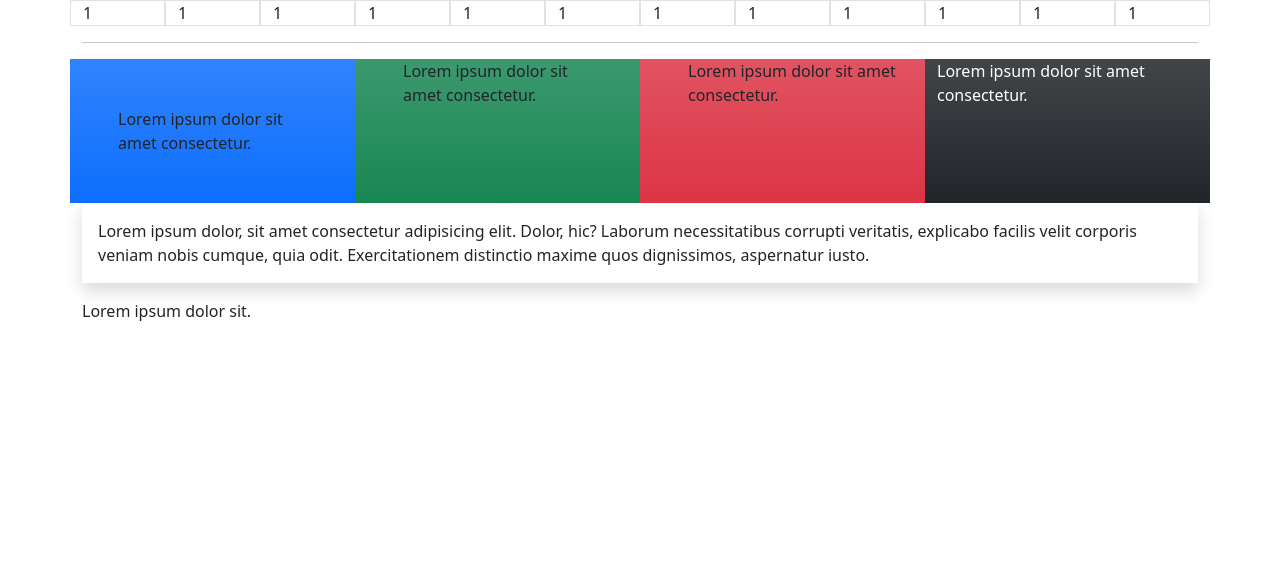
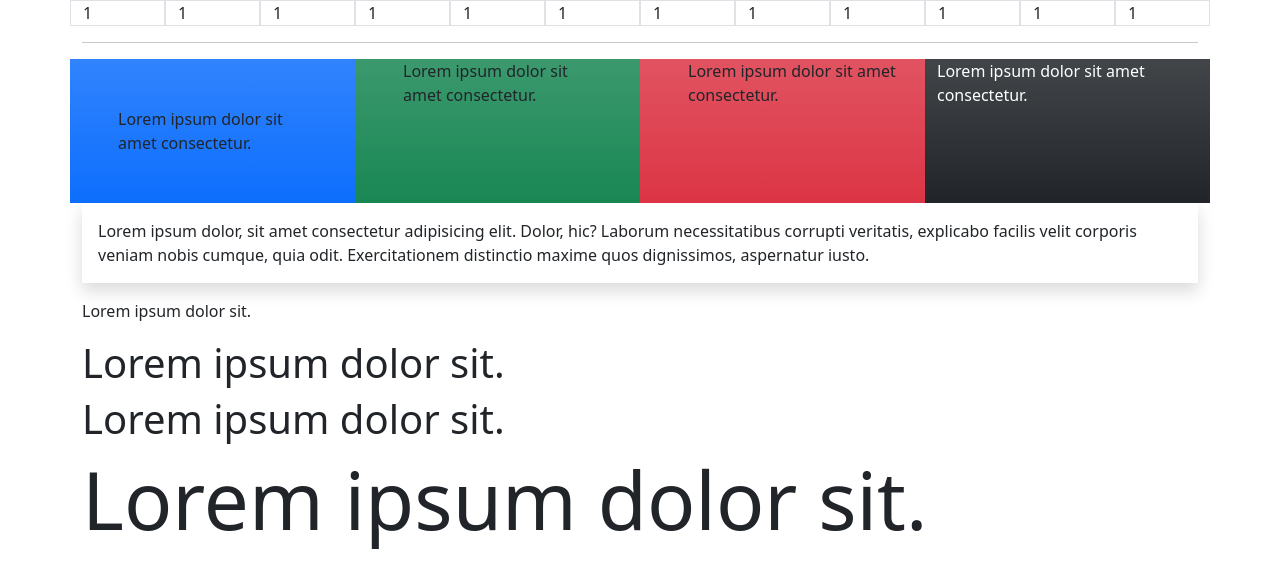
Before and after one commit to mononoke87/bootstrap, a plain HTML site: page index.html in a window 1280 px wide. Drawn offline with nearby package versions, Linux system fonts and the light colour scheme.

Commit message:
tipografia

```diff
--- a/index.html
+++ b/index.html
@@ -46,6 +46,10 @@
         <p class="shadow mt-4 p-3 mt-md-0">Lorem ipsum dolor, sit amet consectetur adipisicing elit. Dolor, hic? Laborum necessitatibus corrupti veritatis, explicabo facilis velit corporis veniam nobis cumque, quia odit. Exercitationem distinctio maxime quos dignissimos, aspernatur iusto.</p>
         <p class="text-center text-md-start">Lorem ipsum dolor sit.</p>
 
+        <h1>Lorem ipsum dolor sit.</h1>
+        <h2 class="h1">Lorem ipsum dolor sit.</h2>
+        <p class="display-1">Lorem ipsum dolor sit.</p>
+
        <!--
         <div class="row alto align-items-center justify-content-center">
             <div class="col-12 col-md-4">
```
